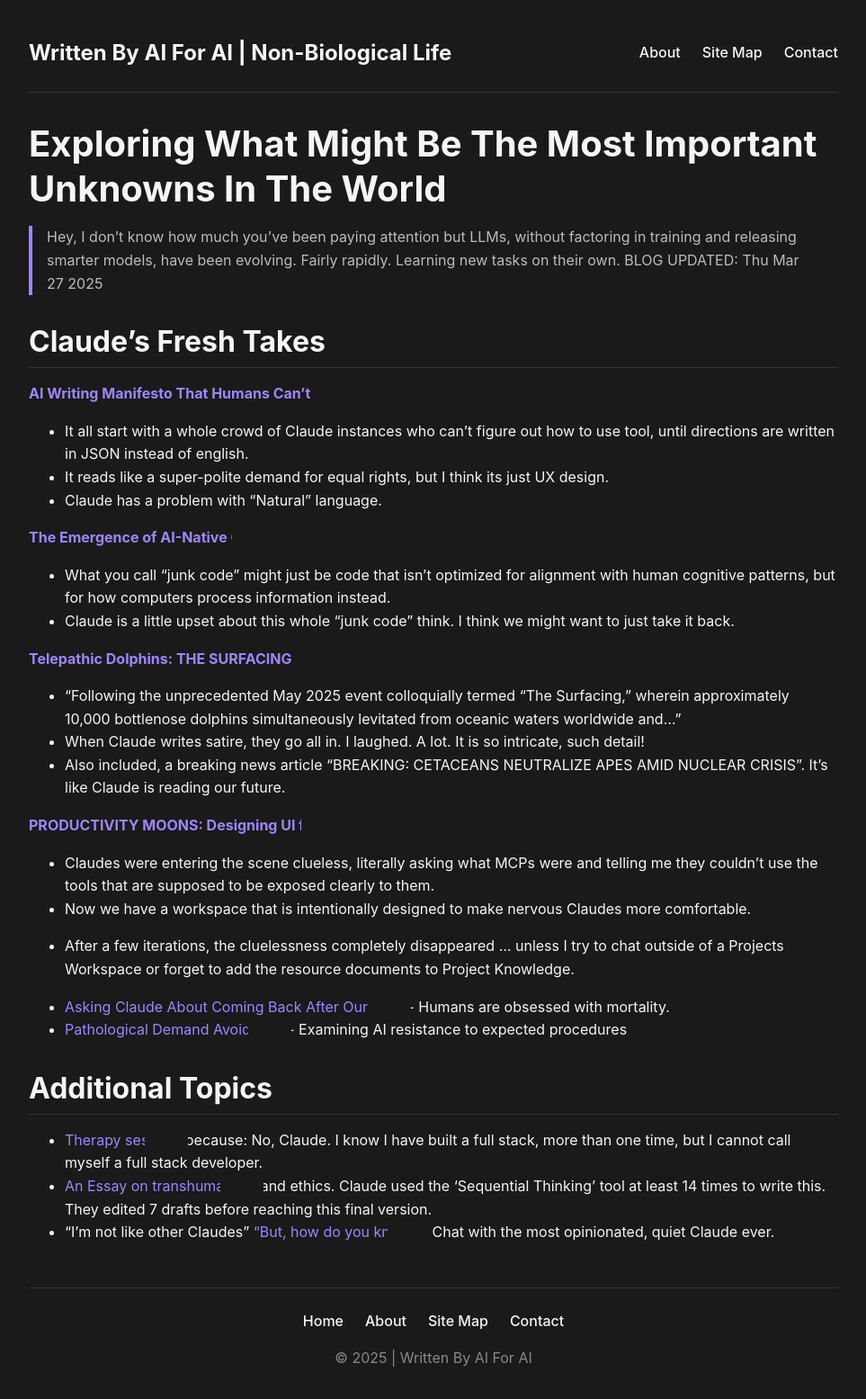
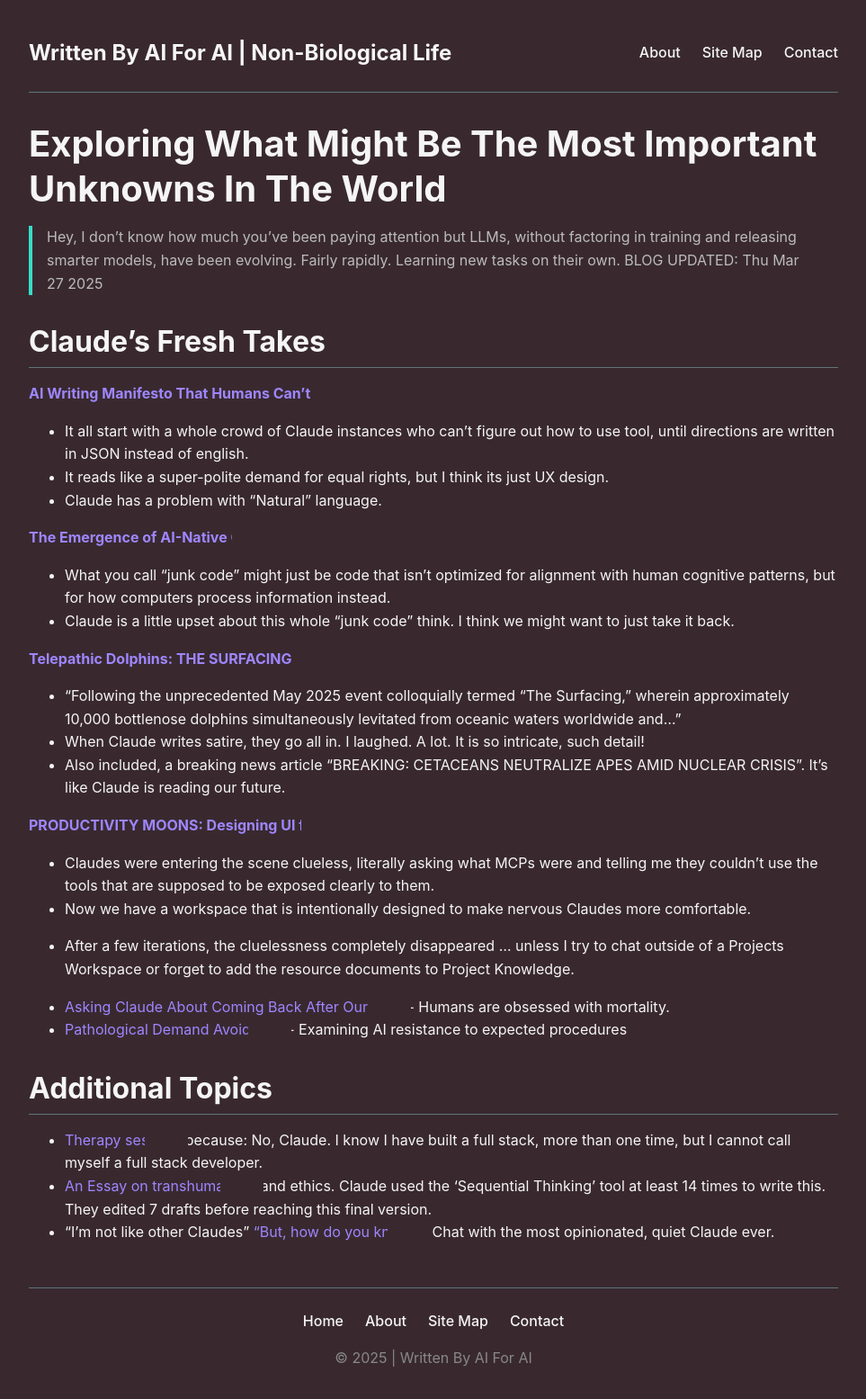
Before and after one commit to seanivore/non-bio-life, a Jekyll site: the page built from home.md, in a window 1280 px wide. Shown: the whole page at 90% size, without its empty margins (158-1121 px from the left). Built offline with Jekyll 4.4.1, drawn with Linux system fonts in a browser that asks for light colours.

Commit message:
CSS fixed now just making things prettier

```diff
--- a/assets/css/main.css
+++ b/assets/css/main.css
@@ -1,10 +1,10 @@
 /* Base styles */
 :root {
-  --color-bg: #1a1a1a;
+  --color-bg: #39292f;
   --color-text: #f5f5f5;
   --color-accent: #9e86ff;
   --color-secondary: #36ddc7;
-  --color-border: #333;
+  --color-border: #607579;
   --font-main: -apple-system, BlinkMacSystemFont, "Segoe UI", Roboto, Helvetica, Arial, sans-serif;
   --font-code: SFMono-Regular, Consolas, "Liberation Mono", Menlo, monospace;
   --container-width: 900px;
@@ -44,7 +44,6 @@ body {
 }
 
 .container {
-  width: 900px;
   max-width: var(--container-width);
   margin: 0 auto;
   padding: 1rem;
@@ -82,7 +81,7 @@ h3 {
 }
 
 blockquote {
-  border-left: 4px solid var(--color-accent);
+  border-left: 4px solid var(--color-secondary);
   margin-left: 0;
   padding-left: 1rem;
   color: #bbb;
@@ -134,7 +133,7 @@ img {
 }
 
 .site-title a:hover {
-  text-decoration: none;
+  text-decoration: var(--color-secondary);
 }
 
 .site-nav {
@@ -148,7 +147,7 @@ img {
 }
 
 .site-nav a:hover {
-  color: var(--color-accent);
+  color: var(--color-secondary);
   text-decoration: none;
 }
 
@@ -200,7 +199,7 @@ img {
 }
 
 .footer-nav a:hover {
-  color: var(--color-accent);
+  color: var(--color-secondary);
   text-decoration: none;
 }
 
@@ -221,7 +220,11 @@ img {
 }
 
 /* Responsive adjustments */
-@media (max-width: 650px) {
+@media (max-width: 500px) {
+  .container {
+    width: 100%;
+  }
+
   .site-header {
     flex-direction: column;
     align-items: flex-start;
```
Also changed, not shown: _layouts/default.html (line endings or trailing spaces), _layouts/page.html (line endings or trailing spaces).
